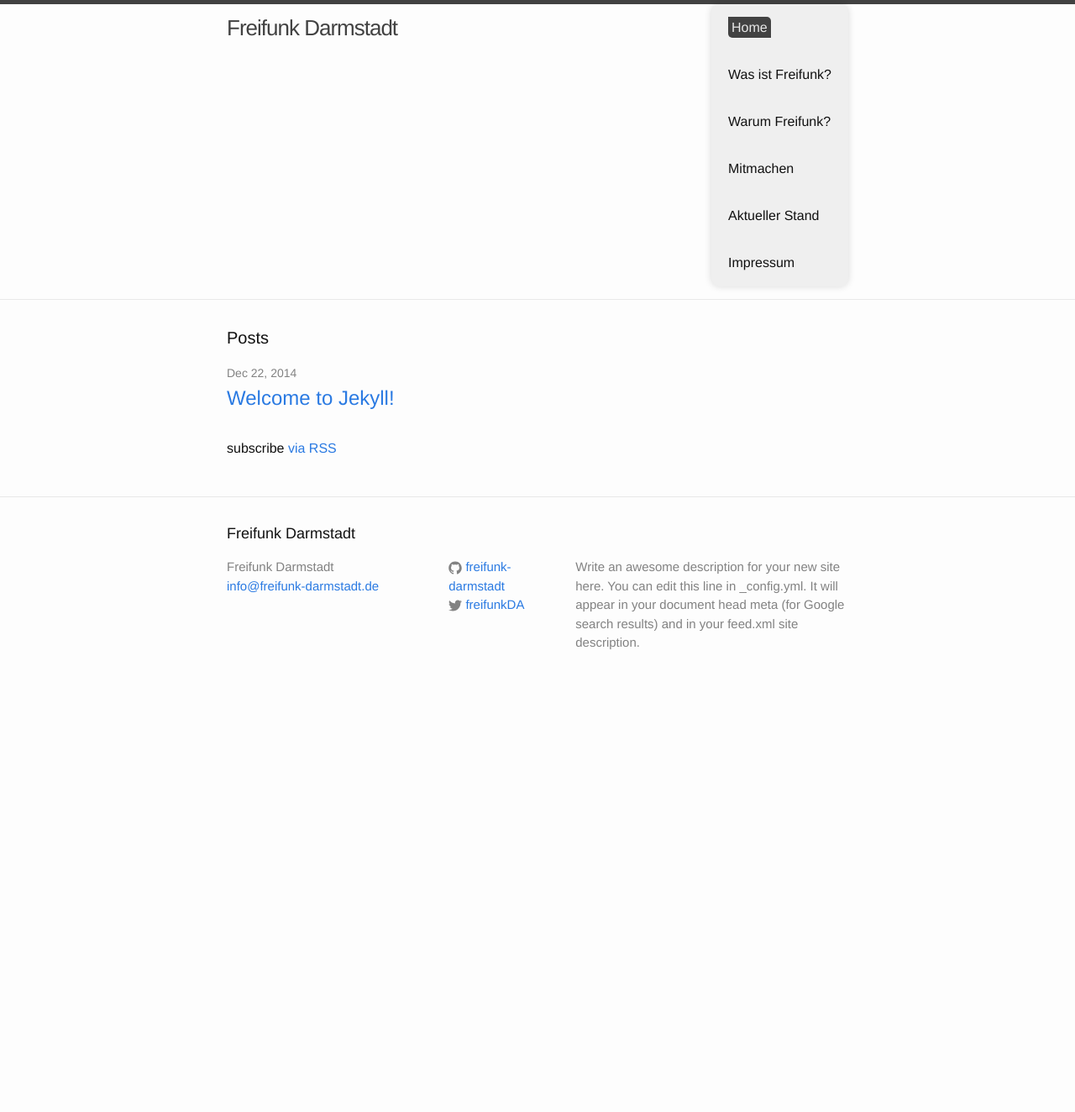
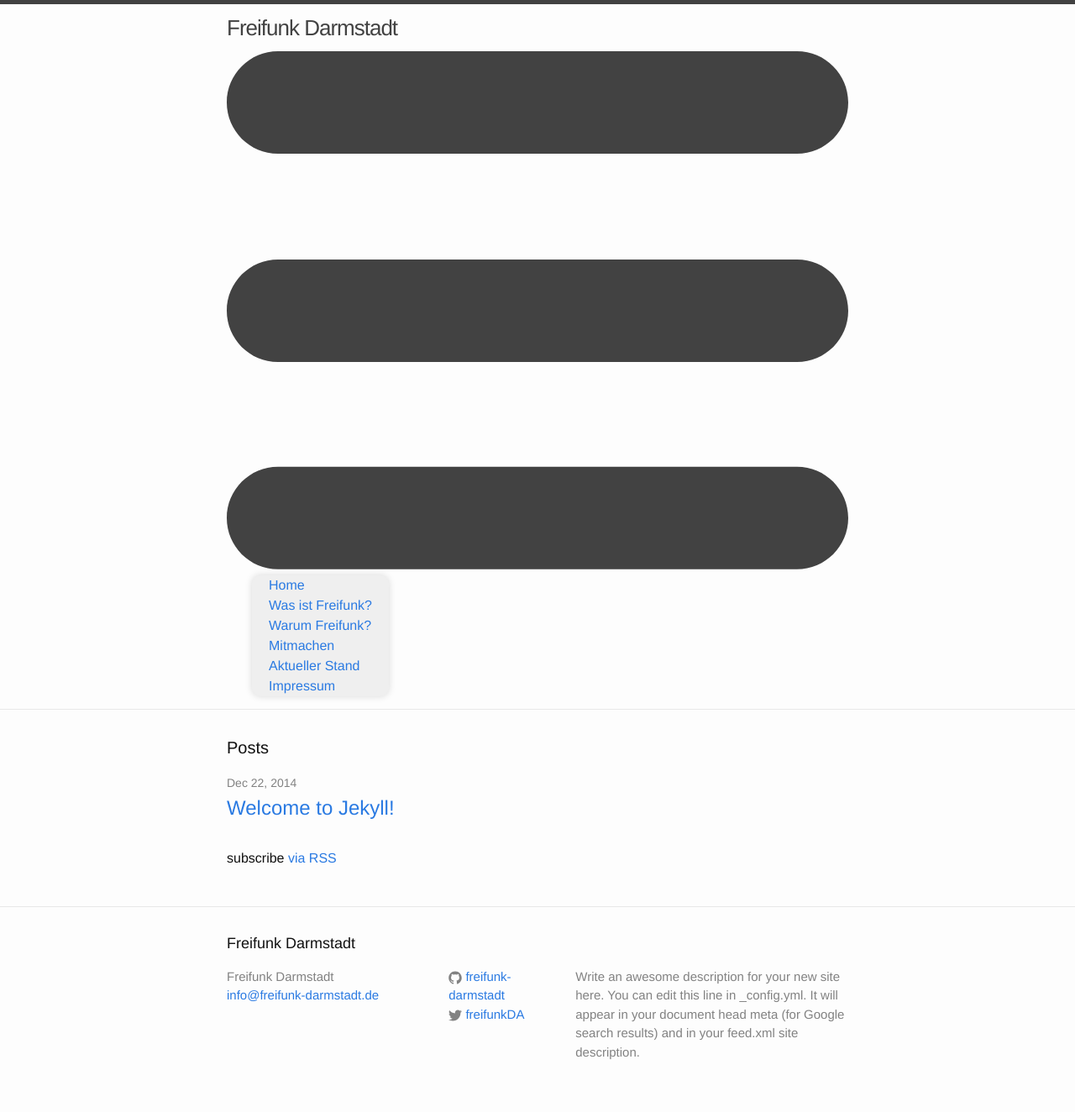
Before and after one commit to mdrenger/darmstadt.freifunk.net, a Jekyll site: the page built from pages/index.html, in a window 1280 px wide. Shown: the whole page at 84% size. Built offline with Jekyll 4.4.1, drawn with Linux system fonts in a browser that asks for light colours; before the commit the page ends 900 px from its top, so only the background shows below that.

Commit message:
changed menu layout

```diff
--- a/_sass/_layout.scss
+++ b/_sass/_layout.scss
@@ -44,77 +44,6 @@
 
 nav div.trigger ul:after {
 	content: ""; clear: both; display: block;
-}
-
-.site-nav {
-    float: right;
-    line-height: 56px;
-
-    .menu-icon {
-        display: none;
-    }
-
-    .page-link {
-        color: $text-color;
-        line-height: $base-line-height;
-
-        // Gaps between nav items, but not on the first one
-        &:not(:first-child) {
-            margin-left: 20px;
-        }
-	}
-
-	.active {
-		background: $grey-color-dark;
-		color: $grey-color-light;
-		padding: 4px;
-		border-top-right-radius: 5px;
-		border-bottom-left-radius: 5px;
-	}
-
-    @include media-query($on-palm) {
-        position: absolute;
-        top: 9px;
-        right: 30px;
-        background-color: $background-color;
-        border: 1px solid $grey-color-light;
-        border-radius: 5px;
-        text-align: right;
-
-        .menu-icon {
-            display: block;
-            float: right;
-            width: 36px;
-            height: 26px;
-            line-height: 0;
-            padding-top: 10px;
-            text-align: center;
-
-            > svg {
-                width: 18px;
-                height: 15px;
-
-                path {
-                    fill: $grey-color-dark;
-                }
-            }
-        }
-
-        .trigger {
-            clear: both;
-            display: none;
-        }
-
-        &:hover .trigger {
-            display: block;
-            padding-bottom: 5px;
-        }
-
-        .page-link {
-            display: block;
-            padding: 5px 10px;
-        }
-    }
 }
 
 /**
```
